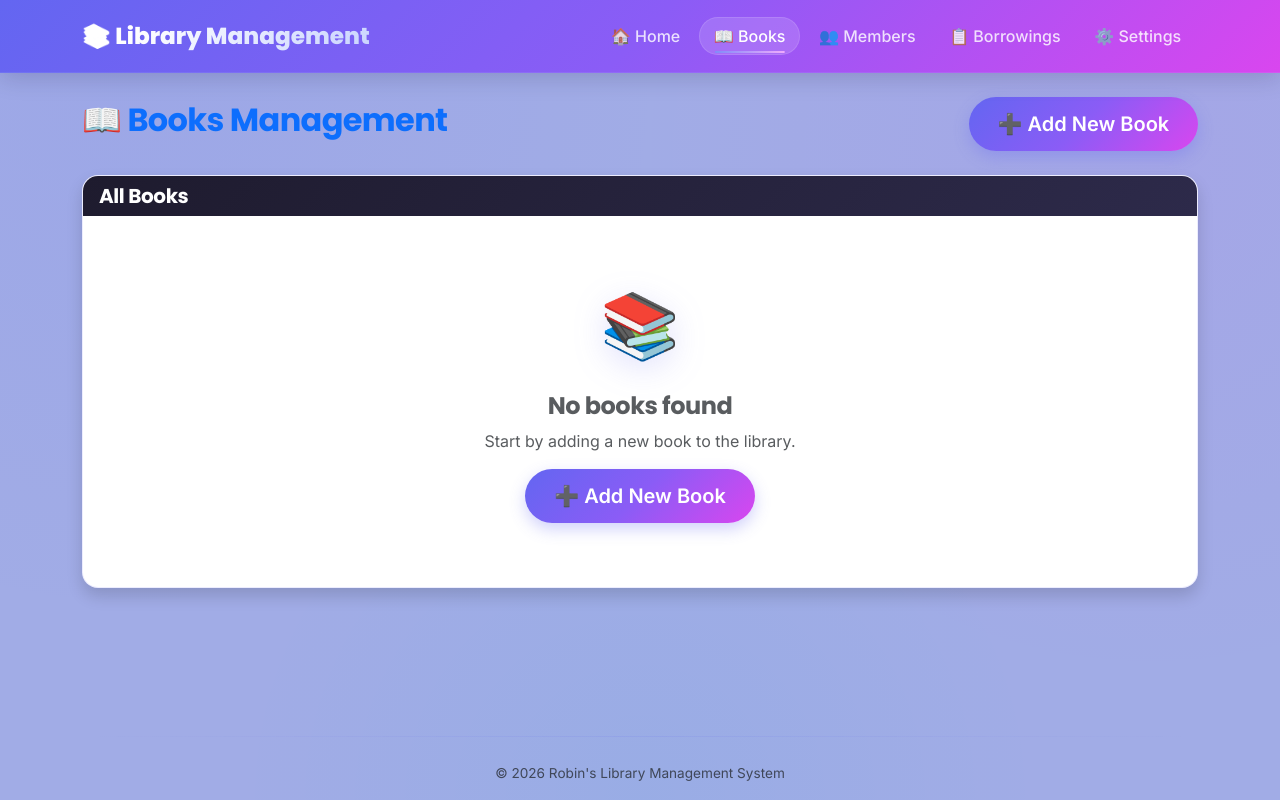
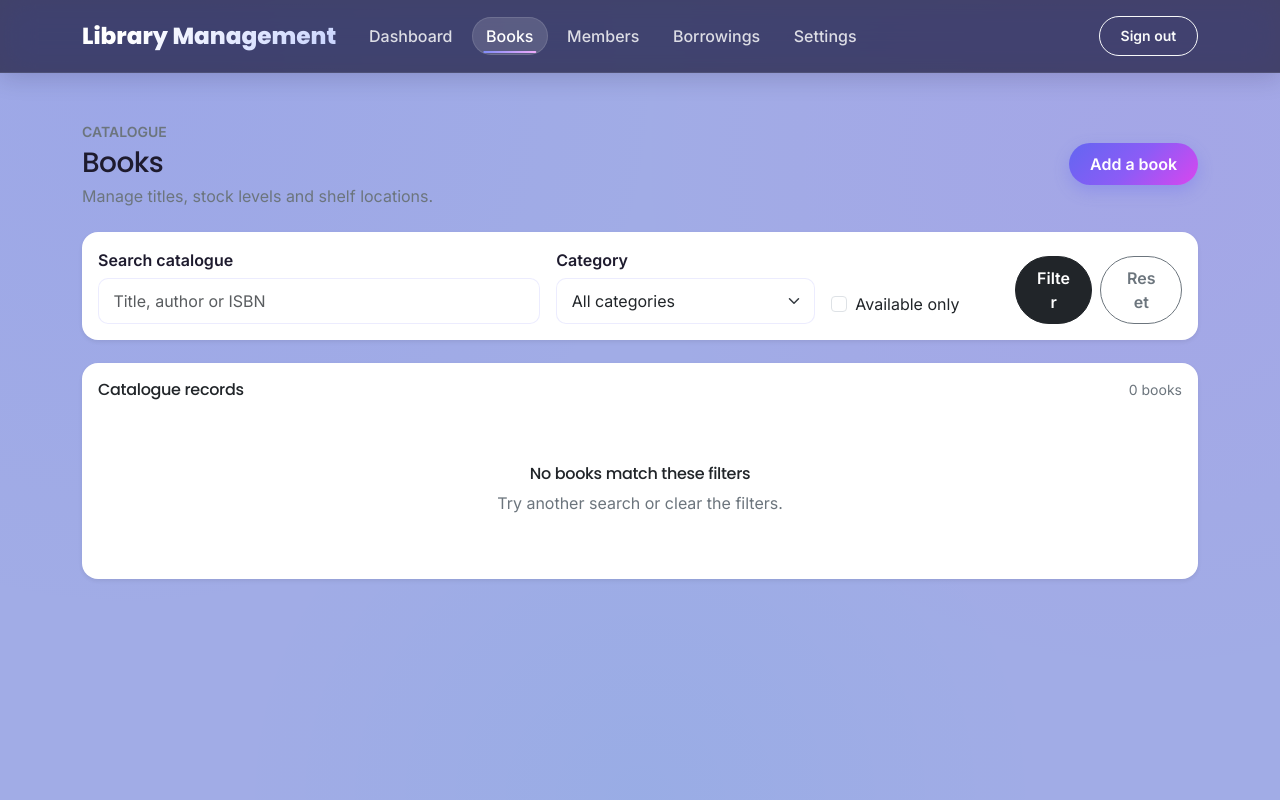
Before and after one commit to robinmwaniki/LibraryManagementSystem, a Spring Boot app: page /books in a window 1280 px wide. Run offline with Spring Boot 4, Linux system fonts and the light colour scheme; the visitor is signed in with stand-in values (Sample User, id 1); data that the repository does not hold is empty; some of the project's set-up classes (security, data sources, template engines, error pages and the like) are left out, and stand-ins take their place; some libraries are stand-ins or nearby versions.

Commit message:
feat(ui): redesign catalogue with search and pagination

```diff
--- a/src/main/resources/templates/books/list.html
+++ b/src/main/resources/templates/books/list.html
@@ -1,112 +1,56 @@
 <!DOCTYPE html>
 <html lang="en" xmlns:th="http://www.thymeleaf.org">
 <head>
-    <meta charset="UTF-8">
-    <meta name="viewport" content="width=device-width, initial-scale=1.0">
-    <title>Books - Library Management</title>
-
-    <!-- Bootstrap CSS -->
-    <link rel="stylesheet" th:href="@{/webjars/bootstrap/5.3.2/css/bootstrap.min.css}">
-
-    <!-- Your Custom CSS -->
-    <link rel="stylesheet" th:href="@{/css/style.css}">
+<meta charset="UTF-8"><meta name="viewport" content="width=device-width, initial-scale=1">
+<title>Books | Library Management</title>
+<link rel="stylesheet" th:href="@{/webjars/bootstrap/5.3.2/css/bootstrap.min.css}">
+<link rel="stylesheet" th:href="@{/css/style.css}">
 </head>
 <body>
-<!-- Navigation -->
-<nav class="navbar navbar-expand-lg navbar-dark bg-primary">
-    <div class="container">
-        <a class="navbar-brand" th:href="@{/}">📚 Library Management</a>
-        <button class="navbar-toggler" type="button" data-bs-toggle="collapse" data-bs-target="#navbarNav">
-            <span class="navbar-toggler-icon"></span>
-        </button>
-        <div class="collapse navbar-collapse" id="navbarNav">
-            <ul class="navbar-nav ms-auto">
-                <li class="nav-item">
-                    <a class="nav-link" th:href="@{/}">🏠 Home</a>
-                </li>
-                <li class="nav-item">
-                    <a class="nav-link active" th:href="@{/books}">📖 Books</a>
-                </li>
-                <li class="nav-item">
-                    <a class="nav-link" th:href="@{/members}">👥 Members</a>
-                </li>
-                <li class="nav-item">
-                    <a class="nav-link" th:href="@{/borrowings}">📋 Borrowings</a>
-                </li>
-                <li class="nav-item"><a class="nav-link" th:href="@{/settings}">⚙️ Settings</a></li>
-            </ul>
-        </div>
-    </div>
-</nav>
-
-<!-- Main Content -->
-<div class="container mt-4">
-    <div class="d-flex justify-content-between align-items-center mb-4">
-        <h2 class="text-primary">📖 Books Management</h2>
-        <a th:href="@{/books/add}" class="btn btn-primary btn-lg">➕ Add New Book</a>
-    </div>
-
-    <!-- Books Table -->
-    <div class="card shadow">
-        <div class="card-header bg-dark text-white">
-            <h5 class="mb-0">All Books</h5>
-        </div>
-        <div class="card-body">
-            <div class="table-responsive" th:if="${books != null && !books.empty}">
-                <table class="table table-hover">
-                    <thead>
-                    <tr>
-                        <th>Title</th>
-                        <th>Author</th>
-                        <th>ISBN</th>
-                        <th>Category</th>
-                        <th>Available</th>
-                        <th>Location</th>
-                        <th>Actions</th>
-                    </tr>
-                    </thead>
-                    <tbody>
-                    <tr th:each="book : ${books}">
-                        <td><strong th:text="${book.title}">Book Title</strong></td>
-                        <td th:text="${book.author}">Author</td>
-                        <td th:text="${book.isbn}">ISBN</td>
-                        <td><span class="badge bg-info" th:text="${book.category}">Category</span></td>
-                        <td>
-                                    <span class="badge"
-                                          th:classappend="${book.availableCopies > 0} ? 'bg-success' : 'bg-danger'"
-                                          th:text="${book.availableCopies + '/' + book.totalCopies}">5/5</span>
-                        </td>
-                        <td th:text="${book.shelfLocation}">A1</td>
-                        <td>
-                            <a th:href="@{/books/edit/{id}(id=${book.id})}"
-                               class="btn btn-sm btn-warning me-1">✏️</a>
-                            <a th:href="@{/books/delete/{id}(id=${book.id})}"
-                               class="btn btn-sm btn-danger"
-                               onclick="return confirm('Delete this book?')">🗑️</a>
-                        </td>
-                    </tr>
-                    </tbody>
-                </table>
-            </div>
-
-            <div th:if="${books == null || books.empty}" class="text-center py-5">
-                <span style="font-size: 4rem;">📚</span>
-                <h4 class="text-muted mt-3">No books found</h4>
-                <p class="text-muted">Start by adding a new book to the library.</p>
-                <a th:href="@{/books/add}" class="btn btn-primary btn-lg">➕ Add New Book</a>
-            </div>
-        </div>
-    </div>
-</div>
-
-<!-- Footer -->
-<footer class="footer mt-5 py-3 bg-light">
-    <div class="container text-center">
-        <span class="text-muted">© 2026 Robin's Library Management System</span>
-    </div>
-</footer>
-
-<!-- Bootstrap JS -->
+<nav class="navbar navbar-expand-lg navbar-dark bg-dark"><div class="container">
+<a class="navbar-brand" th:href="@{/}">Library Management</a>
+<button class="navbar-toggler" type="button" data-bs-toggle="collapse" data-bs-target="#nav"><span class="navbar-toggler-icon"></span></button>
+<div class="collapse navbar-collapse" id="nav"><ul class="navbar-nav me-auto">
+<li class="nav-item"><a class="nav-link" th:href="@{/}">Dashboard</a></li>
+<li class="nav-item"><a class="nav-link active" th:href="@{/books}">Books</a></li>
+<li class="nav-item"><a class="nav-link" th:href="@{/members}">Members</a></li>
+<li class="nav-item"><a class="nav-link" th:href="@{/borrowings}">Borrowings</a></li>
+<li class="nav-item"><a class="nav-link" th:href="@{/settings}">Settings</a></li></ul>
+<form th:action="@{/logout}" method="post"><button class="btn btn-outline-light btn-sm" type="submit">Sign out</button></form></div>
+</div></nav>
+<main class="container py-4 py-lg-5">
+<div class="d-flex flex-wrap justify-content-between align-items-center gap-3 mb-4">
+<div><p class="text-uppercase small text-secondary fw-semibold mb-1">Catalogue</p><h1 class="h3 mb-1">Books</h1><p class="text-secondary mb-0">Manage titles, stock levels and shelf locations.</p></div>
+<a th:href="@{/books/add}" class="btn btn-primary">Add a book</a></div>
+<div th:if="${success}" class="alert alert-success" th:text="${success}"></div>
+<div th:if="${error}" class="alert alert-danger" th:text="${error}"></div>
+<section class="card border-0 shadow-sm mb-4"><div class="card-body">
+<form method="get" th:action="@{/books}" class="row g-3 align-items-end">
+<div class="col-lg-5"><label for="search" class="form-label">Search catalogue</label><input id="search" name="search" class="form-control" placeholder="Title, author or ISBN" th:value="${search}"></div>
+<div class="col-lg-3"><label for="category" class="form-label">Category</label><select id="category" name="category" class="form-select"><option value="">All categories</option><option th:each="item : ${categories}" th:value="${item}" th:text="${item}" th:selected="${item == selectedCategory}"></option></select></div>
+<div class="col-lg-2"><div class="form-check mb-2"><input class="form-check-input" id="availableOnly" name="availableOnly" type="checkbox" value="true" th:checked="${availableOnly}"><label class="form-check-label" for="availableOnly">Available only</label></div></div>
+<div class="col-lg-2 d-flex gap-2"><button class="btn btn-dark flex-grow-1" type="submit">Filter</button><a th:href="@{/books}" class="btn btn-outline-secondary">Reset</a></div>
+</form></div></section>
+<section class="card border-0 shadow-sm"><div class="card-body">
+<div class="d-flex justify-content-between align-items-center mb-3"><h2 class="h6 mb-0">Catalogue records</h2><span class="small text-secondary" th:text="${books.totalElements + ' books'}">0 books</span></div>
+<div class="table-responsive" th:if="${books.hasContent()}"><table class="table align-middle">
+<thead><tr><th>Title</th><th>Author</th><th>ISBN</th><th>Category</th><th>Availability</th><th>Shelf</th><th class="text-end">Actions</th></tr></thead>
+<tbody><tr th:each="book : ${books.content}">
+<td class="fw-semibold" th:text="${book.title}">Title</td><td th:text="${book.author}">Author</td><td th:text="${book.isbn}">ISBN</td>
+<td><span class="badge text-bg-light border" th:text="${book.category}">Category</span></td>
+<td><span th:text="${book.availableCopies + ' / ' + book.totalCopies}" th:classappend="${book.availableCopies > 0} ? 'text-success' : 'text-danger'" class="fw-semibold">2 / 4</span></td>
+<td th:text="${book.shelfLocation} ?: '—'">A1</td><td class="text-end text-nowrap">
+<a class="btn btn-sm btn-outline-secondary" th:href="@{/books/edit/{id}(id=${book.id})}">Edit</a>
+<form class="d-inline" method="post" th:action="@{/books/delete/{id}(id=${book.id})}" onsubmit="return confirm('Delete this book record?')"><button class="btn btn-sm btn-outline-danger" type="submit">Delete</button></form>
+</td></tr></tbody></table></div>
+<div th:if="${!books.hasContent()}" class="text-center py-5"><h3 class="h6">No books match these filters</h3><p class="text-secondary mb-0">Try another search or clear the filters.</p></div>
+<nav th:if="${books.totalPages > 1}" aria-label="Book pages" class="d-flex justify-content-between align-items-center mt-3">
+<span class="small text-secondary" th:text="${'Page ' + (books.number + 1) + ' of ' + books.totalPages}">Page 1</span>
+<ul class="pagination pagination-sm mb-0">
+<li class="page-item" th:classappend="${books.first} ? 'disabled'"><a class="page-link" th:href="@{/books(page=${books.number - 1},size=${pageSize},search=${search},category=${selectedCategory},availableOnly=${availableOnly})}">Previous</a></li>
+<li class="page-item" th:each="p : ${#numbers.sequence(0, books.totalPages - 1)}" th:classappend="${p == books.number} ? 'active'"><a class="page-link" th:href="@{/books(page=${p},size=${pageSize},search=${search},category=${selectedCategory},availableOnly=${availableOnly})}" th:text="${p + 1}">1</a></li>
+<li class="page-item" th:classappend="${books.last} ? 'disabled'"><a class="page-link" th:href="@{/books(page=${books.number + 1},size=${pageSize},search=${search},category=${selectedCategory},availableOnly=${availableOnly})}">Next</a></li>
+</ul></nav>
+</div></section></main>
 <script th:src="@{/webjars/bootstrap/5.3.2/js/bootstrap.bundle.min.js}"></script>
-</body>
-</html>
+</body></html>
```
